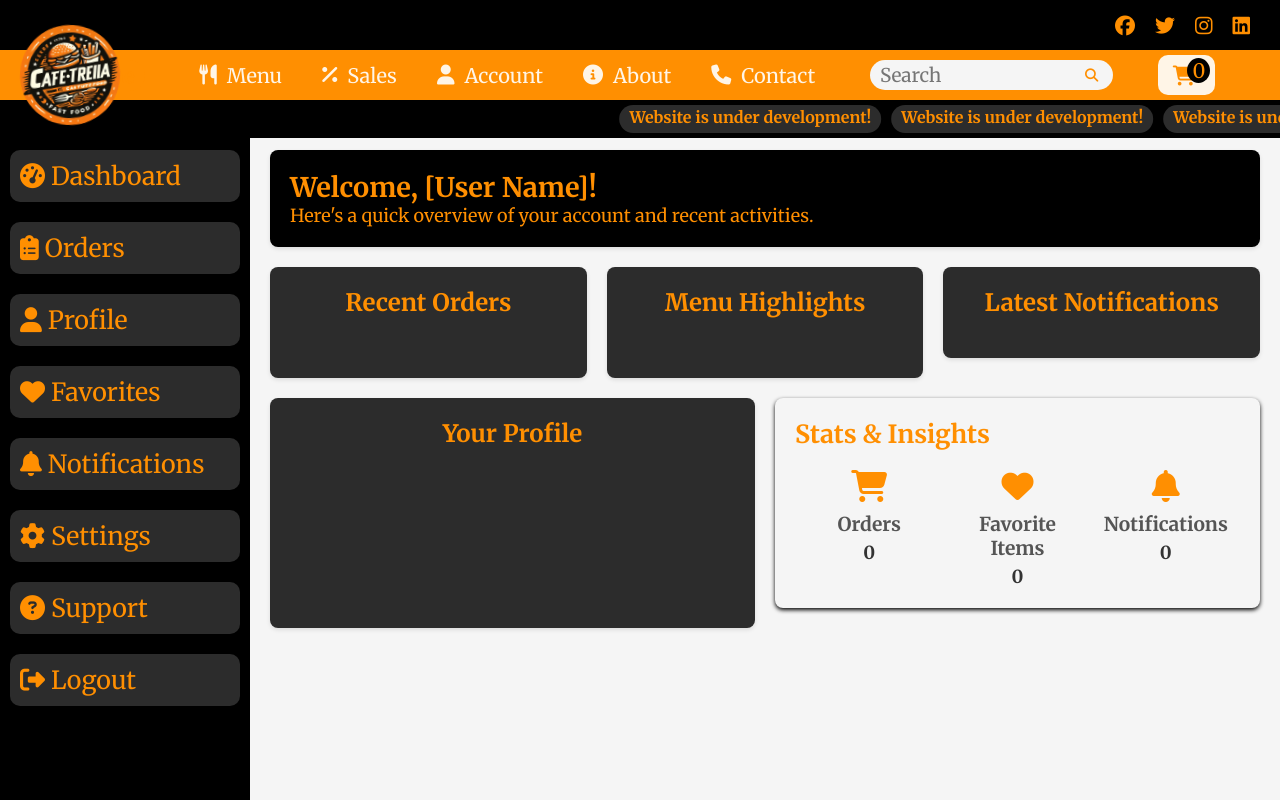
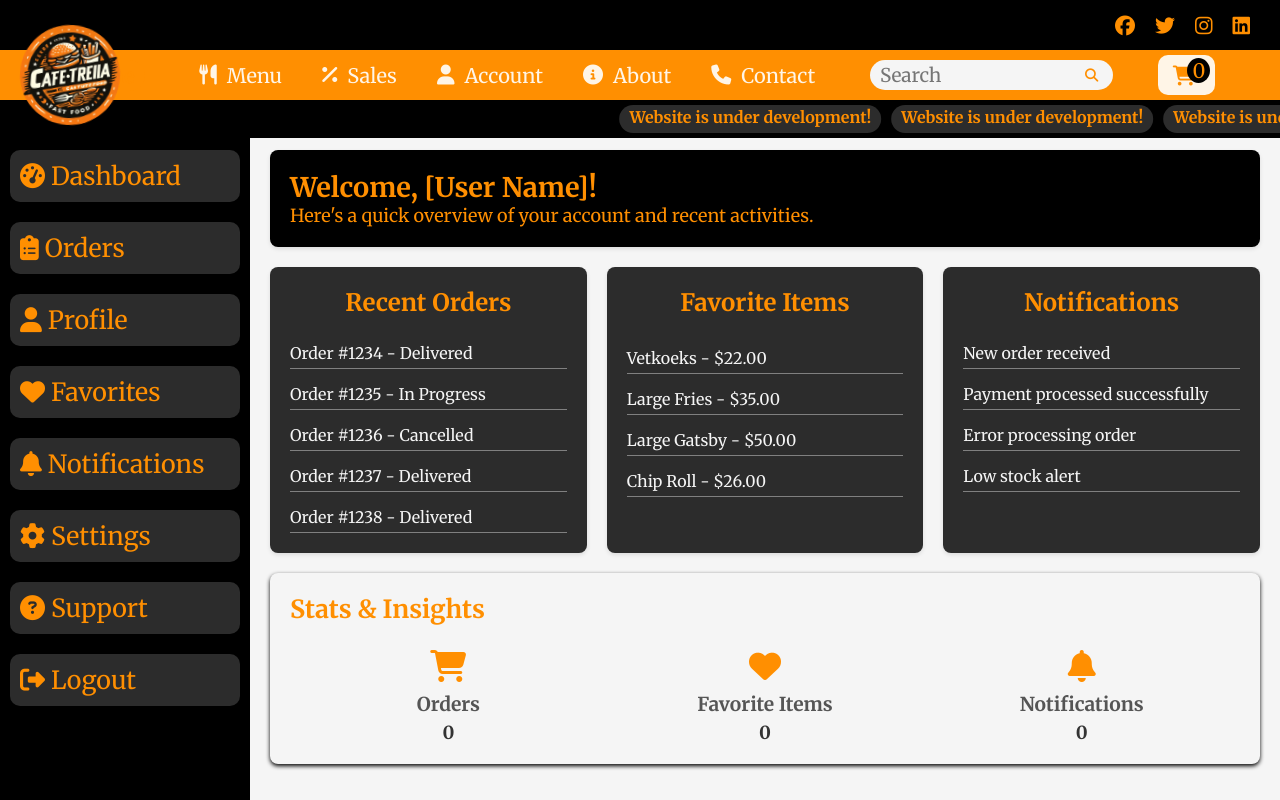
Before and after one commit to mmpotulo28/cafetria, a Next.js app: page /endpoints/user/dashboard in a window 1280 px wide. Shown: the top 800 px of the page. Built offline with nearby package versions, Linux system fonts and the light colour scheme.

Commit message:
modify sidebar link to use map, and add dashboardcard component

```diff
--- /dev/null
+++ b/src/components/DashboardCard.tsx
@@ -0,0 +1,10 @@
+const DashboardCard: React.FC<any> = ({ styles, heading, children }) => {
+	return (
+		<div className={styles.card}>
+			<h3>{heading}</h3>
+			<ul className={styles.slideInLeft}> {children}</ul>
+		</div>
+	);
+};
+
+export default DashboardCard;
--- a/src/components/DashboardSidebar.tsx
+++ b/src/components/DashboardSidebar.tsx
@@ -1,49 +1,28 @@
+import { iSidebarLink } from '@/lib/Type';
 import Link from 'next/link';
 import React from 'react';
 
 const DashboardSidebar: React.FC<any> = ({ styles }) => {
+	const sidebarLinks: iSidebarLink[] = [
+		{ href: '/endpoints/user/dashboard', icon: 'fas fa-tachometer-alt', text: 'Dashboard' },
+		{ href: '/endpoints/user/orders', icon: 'fas fa-clipboard-list', text: 'Orders' },
+		{ href: '/endpoints/user/profile', icon: 'fas fa-user', text: 'Profile' },
+		{ href: '/endpoints/user/favorites', icon: 'fas fa-heart', text: 'Favorites' },
+		{ href: '/endpoints/user/notification', icon: 'fas fa-bell', text: 'Notifications' },
+		{ href: '/endpoints/user/settings', icon: 'fas fa-cog', text: 'Settings' },
+		{ href: '/endpoints/user/support', icon: 'fas fa-question-circle', text: 'Support' },
+		{ href: '/endpoints/user/logout', icon: 'fas fa-sign-out-alt', text: 'Logout' },
+	];
+
 	return (
 		<ul className={styles.sidebarMenu}>
-			<li className={`${styles.sidebarMenuItem} ${styles.slideInLeft}`}>
-				<Link href='/endpoints/user/dashboard' className={styles.sidebarMenuLink}>
-					<i className='fas fa-tachometer-alt'></i> Dashboard
-				</Link>
-			</li>
-			<li className={`${styles.sidebarMenuItem} ${styles.slideInLeft}`}>
-				<Link href='/endpoints/user/orders' className={styles.sidebarMenuLink}>
-					<i className='fas fa-clipboard-list'></i> Orders
-				</Link>
-			</li>
-			<li className={`${styles.sidebarMenuItem} ${styles.slideInLeft}`}>
-				<Link href='/endpoints/user/profile' className={styles.sidebarMenuLink}>
-					<i className='fas fa-user'></i> Profile
-				</Link>
-			</li>
-			<li className={`${styles.sidebarMenuItem} ${styles.slideInLeft}`}>
-				<Link href='/endpoints/user/favorites' className={styles.sidebarMenuLink}>
-					<i className='fas fa-heart'></i> Favorites
-				</Link>
-			</li>
-			<li className={`${styles.sidebarMenuItem} ${styles.slideInLeft}`}>
-				<Link href='/endpoints/user/notification' className={styles.sidebarMenuLink}>
-					<i className='fas fa-bell'></i> Notifications
-				</Link>
-			</li>
-			<li className={`${styles.sidebarMenuItem} ${styles.slideInLeft}`}>
-				<Link href='/endpoints/user/settings' className={styles.sidebarMenuLink}>
-					<i className='fas fa-cog'></i> Settings
-				</Link>
-			</li>
-			<li className={`${styles.sidebarMenuItem} ${styles.slideInLeft}`}>
-				<Link href='/endpoints/user/support' className={styles.sidebarMenuLink}>
-					<i className='fas fa-question-circle'></i> Support
-				</Link>
-			</li>
-			<li className={`${styles.sidebarMenuItem} ${styles.slideInLeft}`}>
-				<Link href='/endpoints/user/logout' className={styles.sidebarMenuLink}>
-					<i className='fas fa-sign-out-alt'></i> Logout
-				</Link>
-			</li>
+			{sidebarLinks.map((link, index) => (
+				<li key={index} className={`${styles.sidebarMenuItem} ${styles.slideInLeft}`}>
+					<Link href={link.href} className={styles.sidebarMenuLink}>
+						<i className={link.icon}></i> {link.text}
+					</Link>
+				</li>
+			))}
 		</ul>
 	);
 };
--- a/src/pages/endpoints/user/dashboard/index.tsx
+++ b/src/pages/endpoints/user/dashboard/index.tsx
@@ -1,7 +1,32 @@
+import DashboardCard from '@/components/DashboardCard';
 import styles from '../styles.module.css';
 import UserLayout from '../UserLayout';
+import { items } from '@/lib/data';
 
 export default function UserDashboardPage() {
+	const userData = {
+		profile: {
+			name: 'John Doe',
+			email: 'someone@gmail.com',
+			age: 30,
+			address: '123 Main St',
+		},
+		orders: [
+			{ id: 1234, status: 'Delivered' },
+			{ id: 1235, status: 'In Progress' },
+			{ id: 1236, status: 'Cancelled' },
+			{ id: 1237, status: 'Delivered' },
+			{ id: 1238, status: 'Delivered' },
+		],
+		notifications: [
+			{ message: 'New order received', type: 'info' },
+			{ message: 'Payment processed successfully', type: 'success' },
+			{ message: 'Error processing order', type: 'error' },
+			{ message: 'Low stock alert', type: 'warning' },
+		],
+		favorites: items.slice(0, 4),
+	};
+
 	return (
 		<UserLayout>
 			<div className={styles.welcomeMessage}>
@@ -10,21 +35,29 @@ export default function UserDashboardPage() {
 			</div>
 
 			<div className={styles.dashboardCards}>
-				<div className={styles.card}>
-					<h3>Recent Orders</h3>
-					<ul className={styles.slideInLeft}> </ul>
-				</div>
-				<div className={styles.card}>
-					<h3>Menu Highlights</h3>
-					<div className={styles.menuItems}> </div>
-				</div>
-				<div className={`${styles.card} ${styles.latestNotifications}`}>
-					<h3>Latest Notifications</h3>
-					<ul> </ul>
-				</div>
-				<div className={`${styles.card} ${styles.profileOverview}`}>
-					<h3>Your Profile</h3>
-				</div>
+				<DashboardCard styles={styles} heading='Recent Orders'>
+					{userData.orders.map((order) => (
+						<li key={order.id}>
+							Order #{order.id} - {order.status}
+						</li>
+					))}
+				</DashboardCard>
+
+				<DashboardCard styles={styles} heading='Favorite Items'>
+					{userData.favorites.map((item) => (
+						<li key={item.id}>
+							{item.name} - ${item.price}
+						</li>
+					))}
+				</DashboardCard>
+
+				<DashboardCard styles={styles} heading='Notifications'>
+					{userData.notifications.map((notification, index) => (
+						<li key={index} className={styles[notification.type]}>
+							{notification.message}
+						</li>
+					))}
+				</DashboardCard>
 
 				{/* Stats and Insights */}
 				<div className={`${styles.card} ${styles.stats}`}>
--- a/src/pages/endpoints/user/styles.module.css
+++ b/src/pages/endpoints/user/styles.module.css
@@ -153,6 +153,7 @@
 	border-radius: 8px;
 	box-shadow: 0 2px 4px black;
 	margin-bottom: 20px;
+	min-width: calc(100% - 40px);
 }
 
 .stats h3 {
```
Also changed, not shown: src/lib/Type.ts (+7 -0 lines).
